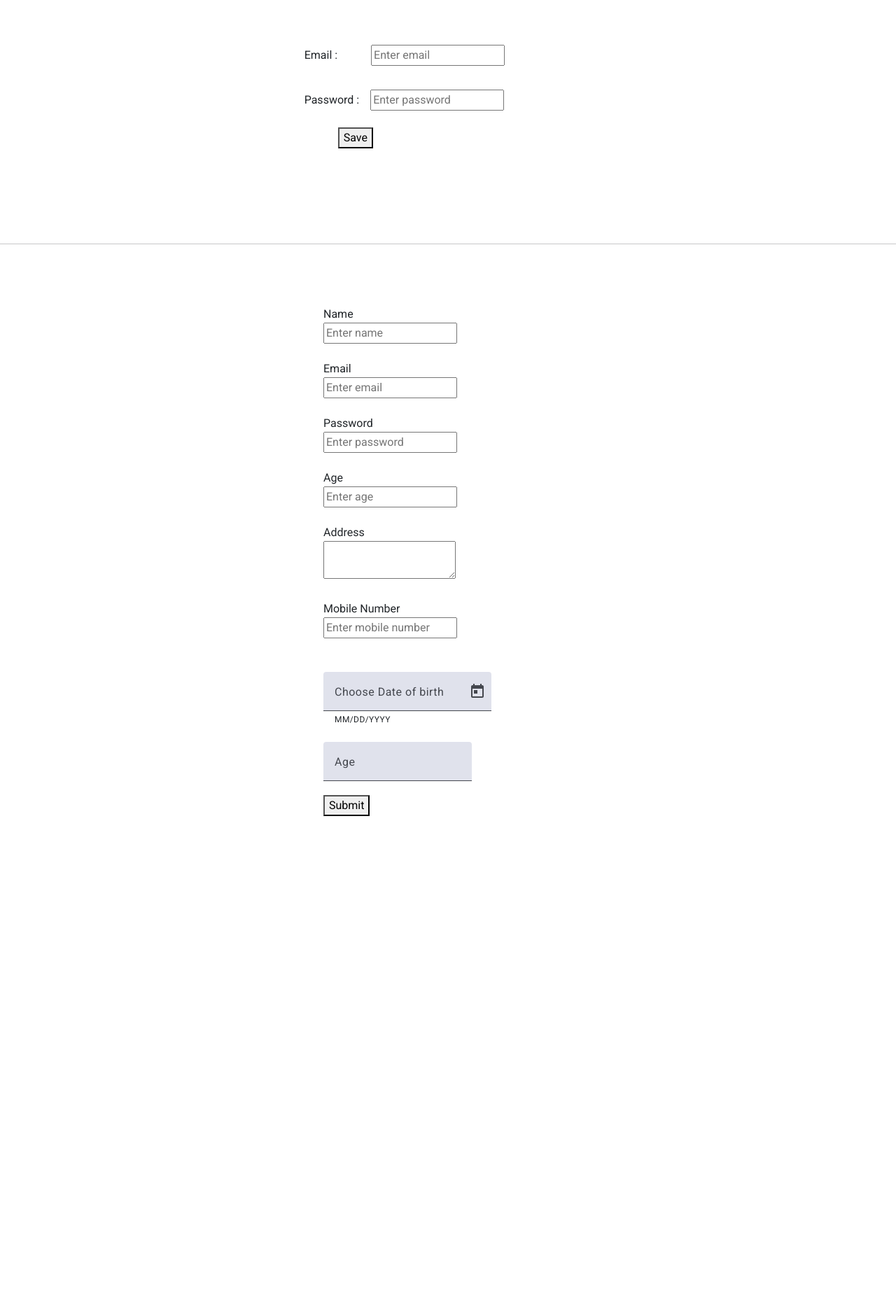
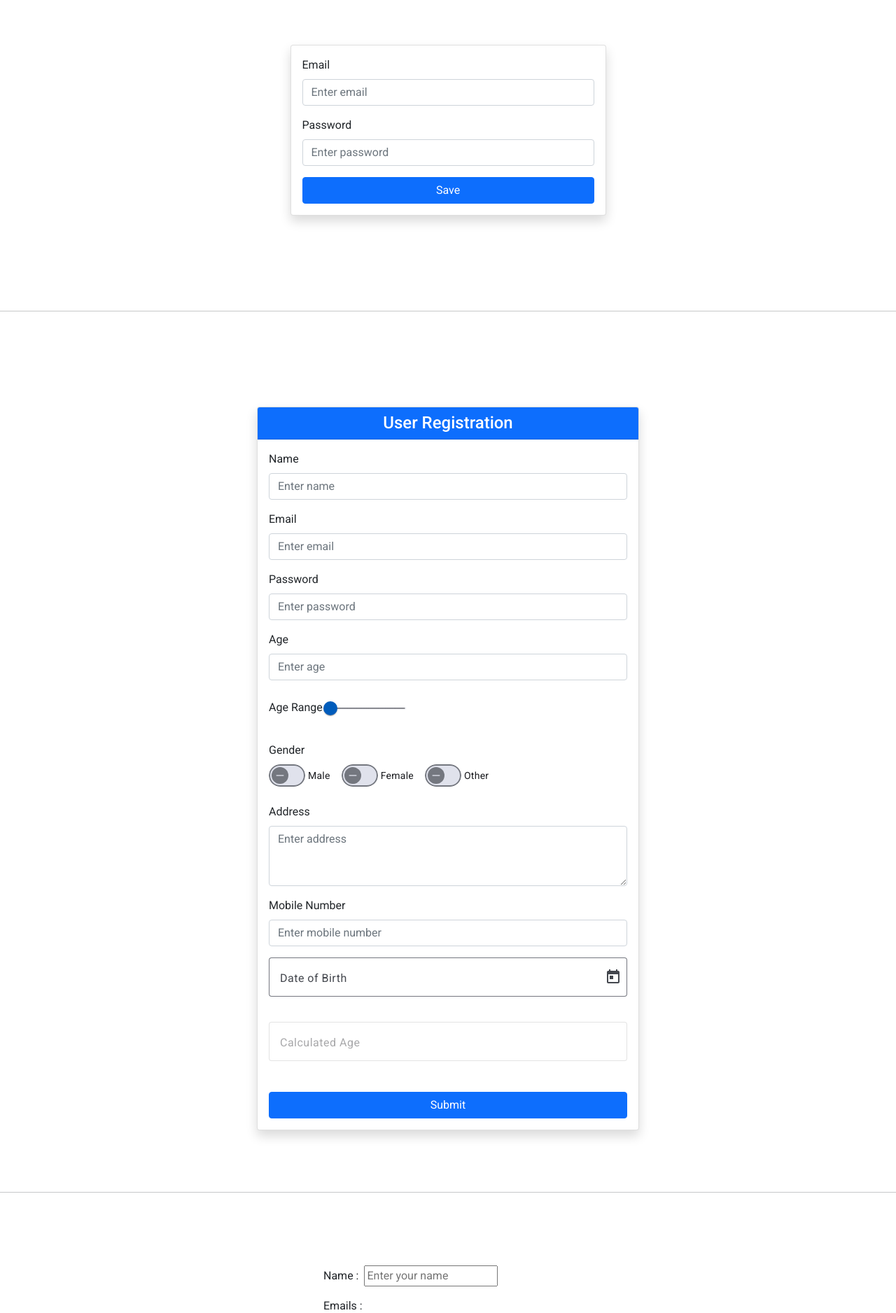
Before and after one commit to Codefirst-Batch-10/angular_B10, an Angular app: page /reactive in a window 1280 px wide. Shown: the part 144-2020 px from the top of the page at 70% size. Before the commit the page ends 1310 px from the top, so only its background shows below. Built offline with nearby package versions, Linux system fonts and the light colour scheme.

Commit message:
dynamic forms :- formGroup and formArray

```diff
--- /dev/null
+++ b/src/components/dyanamic-form/dyanamic-form.component.html
@@ -0,0 +1,38 @@
+<div class="container mt-4">
+  <div class="card shadow p-4">
+    <form [formGroup]="userForm" (ngSubmit)="onSubmit()">
+
+      <div class="mb-3">
+        <label>Name</label>
+        <input type="text" class="form-control" formControlName="name">
+      </div>
+
+      <div formArrayName="emails">
+        <label class="fw-bold">Emails</label>
+
+        <div
+          class="input-group mb-2"
+          *ngFor="let email of emails.controls; let i = index">
+
+          <input
+            type="email"
+            class="form-control"
+            [formControlName]="i"
+            placeholder="Email {{ i + 1 }}">
+
+        </div>
+      </div>
+
+      <button type="button" class="btn btn-outline-primary" (click)="addEmail()">
+        + Add Email
+      </button>
+
+      <hr>
+
+      <button type="submit" class="btn btn-success">
+        Submit
+      </button>
+
+    </form>
+  </div>
+</div>
--- /dev/null
+++ b/src/components/dyanamic-form/dyanamic-form.component.ts
@@ -0,0 +1,42 @@
+import { NgFor, NgIf } from '@angular/common';
+import { Component, NgModule } from '@angular/core';
+import { FormGroup,FormBuilder,FormArray,FormControl, Validators, FormControlName, ReactiveFormsModule } from '@angular/forms';
+
+@Component({
+  selector: 'app-dyanamic-form',
+  imports: [ReactiveFormsModule, NgFor],
+  templateUrl: './dyanamic-form.component.html',
+  styleUrl: './dyanamic-form.component.css'
+})
+export class DyanamicFormComponent {
+
+  userForm: FormGroup;
+
+  constructor(private fb: FormBuilder) {
+    this.userForm = new FormGroup({
+      name: new FormControl(''),
+      emails: new FormArray([
+        this.createEmail()
+      ])
+    });
+  }
+
+  // Create email control
+  createEmail() {
+    return this.fb.control('', [Validators.required, Validators.email]);
+  }
+
+  // Getter (IMPORTANT)
+  get emails(): FormArray {
+    return this.userForm.get('emails') as FormArray;
+  }
+
+  // Add email
+  addEmail() {
+    this.emails.push(this.createEmail());
+  }
+
+  onSubmit() {
+    console.log(this.userForm.value);
+  }
+}
--- a/src/components/reactive-form/reactive-form.component.html
+++ b/src/components/reactive-form/reactive-form.component.html
@@ -1,14 +1,24 @@
-<div class="row">
-    <div class="col-4"></div>
-    <div class="col-4 my-5">
+<div class="container">
+  <div class="row justify-content-center">
+    <div class="col-md-6 col-lg-5 my-5">
 
-        <form [formGroup]="userForm" (ngSubmit)="onSubmit()" style="width: 100%;">
-            <div>
-                <label for="">Email :</label>
-                <input type="email" formControlName="email" name="email" id="emailId" placeholder="Enter email"
-                    class="ms-5">
+      <div class="card shadow">
+        <div class="card-body">
+
+          <form [formGroup]="userForm" (ngSubmit)="onSubmit()">
+
+            <!-- EMAIL -->
+            <div class="mb-3">
+              <label class="form-label">Email</label>
+
+              <input
+                type="email"
+                class="form-control"
+                formControlName="email"
+                placeholder="Enter email">
+
               @if(isInvalid('email')) {
-                <small style="color: red; display: block;" class="ms-5 ps-5">
+                <small class="text-danger">
                   @if(userForm.get('email')?.errors?.['required']){
                     Email is required
                   }
@@ -18,15 +28,20 @@
                 </small>
               }
             </div>
-            <br>
 
-            <div style="margin-top: 10px;">
-                <label for="">Password : </label>
-                <input type="password" formControlName="password" name="password" id="passwordId"
-                    placeholder="Enter password" class="ms-3">
+            <!-- PASSWORD -->
+            <div class="mb-3">
+              <label class="form-label">Password</label>
+
+              <input
+                type="password"
+                class="form-control"
+                formControlName="password"
+                placeholder="Enter password">
+
               @if(isPasswordValid('password')){
-                <small class="text-danger d-block ms-5 ps-5 ">
-                    @if (userForm.get('password')?.touched
+                <small class="text-danger">
+                  @if(userForm.get('password')?.touched
                       && userForm.get('password')?.errors?.['required']) {
                     Password is required
                   }
@@ -36,22 +51,228 @@
                   @if(userForm.get('password')?.errors?.['maxlength']){
                     Max length should be 12
                   }
-                    <!-- @if (userForm.get('password')?.touched
-                    && userForm.get('password')?.errors?.['pattern']) {
-                    Password requires at least 1 digit, 1 lowercase and 1 uppercase letter
-                    } -->
                 </small>
               }
-            </div><br>
+            </div>
 
-            <div>
-                <button type="submit" class="ms-5">Save</button>
+            <!-- BUTTON -->
+            <div class="d-grid">
+              <button type="submit" class="btn btn-primary">
+                Save
+              </button>
             </div>
+
           </form>
 
         </div>
-    <div class="col-4"></div>
       </div>
+
+    </div>
+  </div>
+</div>
+
+
+
+
+<br><br><br>
+<hr><br><br><br>
+
+
+
+<div class="container mt-5">
+  <div class="row justify-content-center">
+    <div class="col-lg-6 col-md-8 col-12">
+
+      <div class="card shadow">
+        <div class="card-header bg-primary text-white text-center">
+          <h4 class="mb-0">User Registration</h4>
+        </div>
+
+        <div class="card-body">
+          <form [formGroup]="userForm" (ngSubmit)="onSubmit()">
+
+            <!-- NAME -->
+            <div class="mb-3">
+              <label class="form-label">Name</label>
+              <input
+                type="text"
+                class="form-control"
+                formControlName="name"
+                placeholder="Enter name">
+
+              @if(isInvalid('name')){
+                <small class="text-danger">
+                  @if(userForm.get('name')?.touched && userForm.get('name')?.errors?.['required']){
+                    Name is required
+                  }
+                  @if(userForm.get('name')?.errors?.['minlength']){
+                    Enter correct name
+                  }
+                </small>
+              }
+            </div>
+
+            <!-- EMAIL -->
+            <div class="mb-3">
+              <label class="form-label">Email</label>
+              <input
+                type="email"
+                class="form-control"
+                formControlName="email"
+                placeholder="Enter email">
+
+              @if(isInvalid('email')){
+                <small class="text-danger">
+                  @if(userForm.get('email')?.touched && userForm.get('email')?.errors?.['required']){
+                    Email is required
+                  }
+                  @if(userForm.get('email')?.errors?.['email']){
+                    Enter correct email
+                  }
+                </small>
+              }
+            </div>
+
+            <!-- PASSWORD -->
+            <div class="mb-3">
+              <label class="form-label">Password</label>
+              <input
+                type="password"
+                class="form-control"
+                formControlName="password"
+                placeholder="Enter password">
+
+              @if(isInvalid('password')){
+                <small class="text-danger">
+                  @if(userForm.get('password')?.errors?.['required']){
+                    Password is required
+                  }
+                  @if(userForm.get('password')?.errors?.['minlength']){
+                    Min length should be 8
+                  }
+                  @if(userForm.get('password')?.errors?.['maxlength']){
+                    Max length should be 20
+                  }
+                </small>
+              }
+            </div>
+
+            <!-- AGE INPUT -->
+            <div class="mb-3">
+              <label class="form-label">Age</label>
+              <input
+                type="number"
+                class="form-control"
+                formControlName="ageUser"
+                placeholder="Enter age">
+
+              @if(isInvalid('ageUser')){
+                <small class="text-danger">
+                  @if(userForm.get('ageUser')?.errors?.['required']){
+                    Age is required
+                  }
+                  @if(userForm.get('ageUser')?.errors?.['min']){
+                    User should be adult
+                  }
+                  @if(userForm.get('ageUser')?.errors?.['max']){
+                    User should be little younger
+                  }
+                </small>
+              }
+            </div>
+
+            <!-- SLIDER -->
+            <div class="mb-4">
+              <label class="form-label">Age Range</label>
+              <mat-slider min="1" max="150" step="1" showTickMarks discrete>
+                <input matSliderThumb>
+              </mat-slider>
+            </div>
+
+            <!-- GENDER -->
+            <div class="mb-4">
+              <label class="form-label d-block">Gender</label>
+              <mat-slide-toggle class="me-3">Male</mat-slide-toggle>
+              <mat-slide-toggle class="me-3">Female</mat-slide-toggle>
+              <mat-slide-toggle>Other</mat-slide-toggle>
+            </div>
+
+            <!-- ADDRESS -->
+            <div class="mb-3">
+              <label class="form-label">Address</label>
+              <textarea
+                class="form-control"
+                rows="3"
+                formControlName="address"
+                placeholder="Enter address"></textarea>
+
+              @if(isInvalid('address')){
+                <small class="text-danger">
+                  @if(userForm.get('address')?.errors?.['required']){
+                    Address is required
+                  }
+                  @if(userForm.get('address')?.errors?.['maxlength']){
+                    Address is too long
+                  }
+                </small>
+              }
+            </div>
+
+            <!-- MOBILE -->
+            <div class="mb-3">
+              <label class="form-label">Mobile Number</label>
+              <input
+                type="text"
+                class="form-control"
+                formControlName="mobile"
+                placeholder="Enter mobile number">
+
+              @if(isInvalid('mobile')){
+                <small class="text-danger">
+                  @if(userForm.get('mobile')?.errors?.['required']){
+                    Mobile number is required
+                  }
+                  @if(userForm.get('mobile')?.errors?.['minlength'] ||
+                       userForm.get('mobile')?.errors?.['maxlength']){
+                    Mobile number must be 10 digits
+                  }
+                </small>
+              }
+            </div>
+
+            <!-- DOB -->
+            <div class="mb-3">
+              <mat-form-field class="w-100" appearance="outline">
+                <mat-label>Date of Birth</mat-label>
+                <input matInput formControlName="dob" [matDatepicker]="picker">
+                <mat-datepicker-toggle matSuffix [for]="picker"></mat-datepicker-toggle>
+                <mat-datepicker #picker></mat-datepicker>
+              </mat-form-field>
+            </div>
+
+            <!-- CALCULATED AGE -->
+            <div class="mb-4">
+              <mat-form-field class="w-100" appearance="outline">
+                <mat-label>Calculated Age</mat-label>
+                <input matInput formControlName="age" readonly>
+              </mat-form-field>
+            </div>
+
+            <!-- SUBMIT -->
+            <div class="d-grid">
+              <button type="submit" class="btn btn-primary">
+                Submit
+              </button>
+            </div>
+
+          </form>
+        </div>
+      </div>
+
+    </div>
+  </div>
+</div>
+
 
 
 
@@ -63,134 +284,32 @@
 <div class="container">
   <div class="row">
     <div class="col-4"></div>
+
     <div class="col-4">
+      <form [formGroup]="registrationForm" (ngSubmit)="onSub()" >
 
-            <form [formGroup]="userForm" (ngSubmit)="onsub()">
+        <label>Name : </label>
+        <input type="text" formControlName="name" placeholder="Enter your name" class="ms-2 my-3"><br>
 
-                <div>
-                    <label>Name</label><br>
-                    <input type="text" formControlName="name" name="name" placeholder="Enter name">
-                    @if(isInvalid('name')){
-                    <small class="text-danger ms-3">
-                        @if(userForm.get('name')?.touched && userForm.get('name')?.errors?.['required']){
-                        name is required
-                        }@if(userForm.get('name')?.errors?.['minlength']){
-                        enter correct Name
-                        }
-                    </small>
-                    }
+        <div formArrayName="emails">
+            <label for="">Emails : </label>
+          <div *ngFor="let email of registrationForm.get('emails').controls; let i = index">
+            <input
+              type="email"
+              [formControlName]="i"
+              placeholder="Email {{ i + 1 }}">
           </div>
-
-                <br>
-
-                <div>
-                    <label>Email</label><br>
-                    <input type="email" formControlName="email" name="email" placeholder="Enter email">
-                    @if(isInvalid('email')){
-                    <small class="text-danger ms-3">
-                        @if(userForm.get('email')?.touched && userForm.get('email')?.errors?.['required']){
-                        email is required
-                        }@if(userForm.get('email')?.errors?.['email']){
-                        enter correct email
-                        }
-                    </small>
-                    }
         </div>
-
-                <br>
-
-                <div>
-                    <label>Password</label><br>
-                    <input type="password" formControlName="password" name="password" placeholder="Enter password">
-                    @if(isInvalid('password')){
-                    <small class="text-danger ms-3">
-                        @if(userForm.get('password')?.errors?.['required']){
-                        password is required
-                        }@if(userForm.get('password')?.errors?.['minlength']){
-                        password should have more than 8 characters
-                        }
-                        @if(userForm.get('password')?.errors?.['maxlength']){
-                        password should have less than 20 characters
-                        }
-                    </small>
-                    }
-                </div>
-
-                <br>
-
-                <div>
-                    <label>Age</label><br>
-                    <input type="number" formControlName="ageUser" name="ageUser" placeholder="Enter age">
-                    @if(isInvalid('ageUser')){
-                    <small class="text-danger ms-3">
-                        @if(userForm.get('ageUser')?.errors?.['required']){
-                        age is required
-                        }@if(userForm.get('ageUser')?.errors?.['max']){
-                        user should be little younger
-                        }@if(userForm.get('ageUser')?.errors?.['min']){
-                        user should be adult
-                        }
-                    </small>
-                    }
-                </div>
-
-                <br>
-
-                <div>
-                    <label>Address</label><br>
-                    <textarea name="address" formControlName="address" name="Enter address"></textarea>
-                    @if(isInvalid('address')){
-                    <small class="text-danger ms-3">
-                        @if(userForm.get('address')?.errors?.['required']){
-                        address is necessary
-                        }@if(userForm.get('address')?.errors?.['maxlength']){
-                        it should be address, not such lengthy paragraph
-                        }
-                    </small>
-                    }
-                </div>
-
-                <br>
-
-                <div>
-                    <label>Mobile Number</label><br>
-                    <input type="text" formControlName="mobile" name="mobile" placeholder="Enter mobile number">
-                    @if(isInvalid('mobile')){
-                    <small class="text-danger ms-3">
-                        @if(userForm.get('mobile')?.errors?.['required']){
-                        number is necessary
-                        }@if(userForm.get('mobile')?.errors?.['maxlength']){
-                        number should be of 10 digits
-                        }@if(userForm.get('mobile')?.errors?.['minlength']){
-                        number should be of 10 digits
-                        }
-                    </small>
-                    }
-                </div><br><br>
-
-                <mat-form-field>
-                    <mat-label>Choose Date of birth</mat-label>
-                    <input matInput formControlName="dob" [matDatepicker]="picker">
-                    <mat-hint>MM/DD/YYYY</mat-hint>
-                    <mat-datepicker-toggle matIconSuffix [for]="picker"></mat-datepicker-toggle>
-                    <mat-datepicker #picker></mat-datepicker>
-                </mat-form-field><br><br>
-
-                <mat-form-field>
-                    <mat-label>Age</mat-label>
-                    <input matInput formControlName="age">
-                </mat-form-field>
-
-
-
-
-                <br>
 
         <button type="submit">Submit</button>
 
       </form>
+    </div>
 
-        </div>
     <div class="col-4"></div>
   </div>
 </div>
+
+<br><br><br><br><br><br>
+
+<app-dyanamic-form></app-dyanamic-form>
--- a/src/components/reactive-form/reactive-form.component.ts
+++ b/src/components/reactive-form/reactive-form.component.ts
@@ -1,21 +1,29 @@
-import { FormBuilder, ReactiveFormsModule, Validators, FormControlName } from '@angular/forms';
+import { FormBuilder, ReactiveFormsModule, Validators, FormControlName, FormArray, FormGroup, FormControl } from '@angular/forms';
 import { ChangeDetectionStrategy, Component, NgModule } from '@angular/core';
 import { provideNativeDateAdapter } from '@angular/material/core';
 import { MatDatepickerModule } from '@angular/material/datepicker';
 import { MatFormFieldModule } from '@angular/material/form-field';
 import { MatIconModule } from '@angular/material/icon';
 import { MatInputModule } from '@angular/material/input';
+import { MatSliderModule } from '@angular/material/slider'
+import {MatSlideToggleModule} from '@angular/material/slide-toggle';
+import { NgForOf } from "../../../node_modules/@angular/common/common_module.d-NEF7UaHr";
+import { NgFor } from '@angular/common';
+import { DyanamicFormComponent } from "../dyanamic-form/dyanamic-form.component";
 
 
 @Component({
   selector: 'app-reactive-form',
-  imports: [MatFormFieldModule, MatInputModule, MatDatepickerModule, MatIconModule, ReactiveFormsModule],
+  standalone:true,
+  imports: [MatFormFieldModule, MatInputModule, MatDatepickerModule, MatIconModule, ReactiveFormsModule, MatSliderModule, MatSlideToggleModule, NgFor,DyanamicFormComponent],
   providers: [provideNativeDateAdapter()],
   templateUrl: './reactive-form.component.html',
   styleUrl: './reactive-form.component.css',
 })
 export class ReactiveFormComponent {
   userForm: any;
+  registrationForm:any;
+
 
   constructor(private _formBuilder: FormBuilder) {
 
@@ -27,9 +35,24 @@ export class ReactiveFormComponent {
       address: ['', [Validators.required, Validators.maxLength(200)]],
       mobile: ['', [Validators.required, Validators.maxLength(10), Validators.minLength(10)]],
       dob: [''],
-      age: [{ value: '', disabled: false }]
+      age: [{ value: '', disabled: true }]
 
     })
+
+//--------------- formgroup / formArray ---------------------
+
+    this.registrationForm=new FormGroup({
+      name: new FormControl(''),
+      emails: new FormArray([
+        new FormControl('first@example.com'),
+        new FormControl('second@example.com')
+      ])
+    });
+
+// Add new email dynamically
+
+
+    (this.registrationForm.get('emails')as FormArray).push(new FormControl('new@example.com'));
   }
 
 
@@ -39,9 +62,9 @@ export class ReactiveFormComponent {
     }
   }
 
-  onsub() {
-    if (this.userForm.valid) {
-      console.log(this.userForm.value);
+  onSub() {
+    if (this.registrationForm.valid) {
+      console.log(this.registrationForm.value);
 
 
     }
@@ -56,6 +79,8 @@ export class ReactiveFormComponent {
     const passControl = this.userForm.get(controlName);
     return passControl.invalid && passControl.touched;
   }
+
+  // age calculator -----------------------------------
 
   calculateAge(dob: Date): number {
     const today = new Date();
@@ -81,4 +106,16 @@ export class ReactiveFormComponent {
       }
     });
   }
+
+//------------------------- mat slider --------------------
+
+formatLabel(value: number): string {
+    if (value >= 1000) {
+      return Math.round(value / 1000) + 'k';
+    }
+
+    return `${value}`;
+  }
+
+
 }
```
Also changed, not shown: src/Notes.txt, src/components/dyanamic-form/dyanamic-form.component.css (added). Lines whose indentation alone changed are shown as unchanged.
